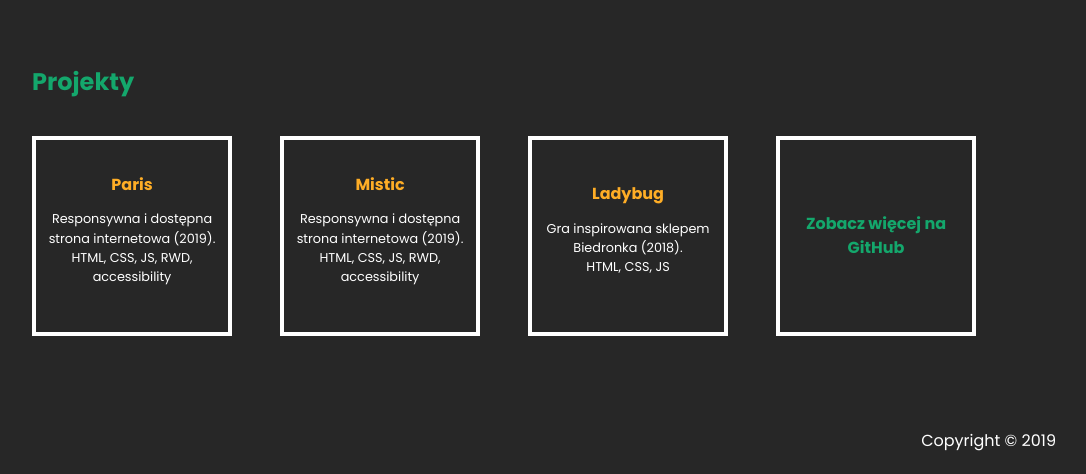
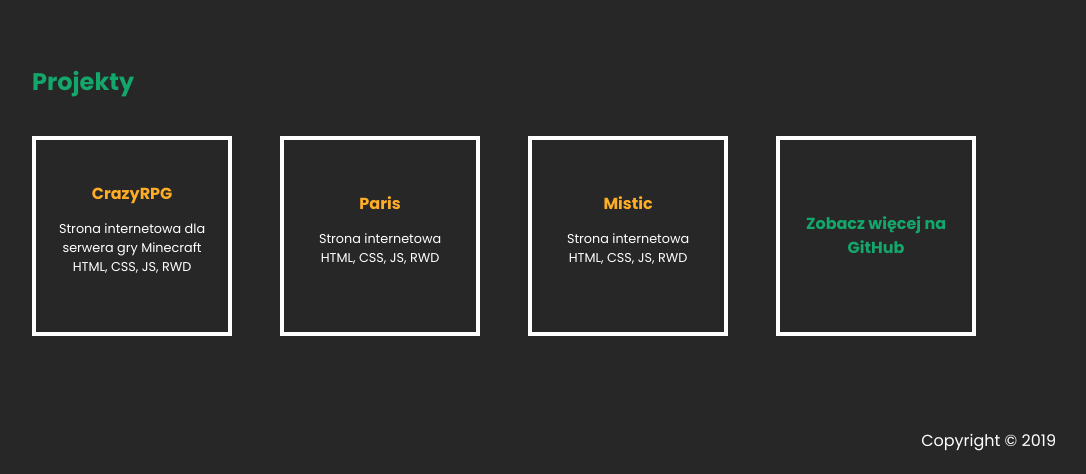
Before and after one commit to sfait/portfolio, a plain HTML site: page index.html in a window 1280 px wide. Shown: the part 703-1177 px from the top of the page, without its empty margins (96-1182 px from the left). Drawn offline with nearby package versions, Linux system fonts and the light colour scheme.

Commit message:
Add new project

```diff
--- a/index.html
+++ b/index.html
@@ -80,12 +80,21 @@
             <div class="projects-wrapper wrapper">
                 <h3 class="third-header">Projekty</h3>
                 <div class="projects-box">
+                    <a href="https://sfait.github.io/crazyrpg/" target="_blank">
+                        <div class="project">
+                            <h4 class="fourth-header">CrazyRPG</h4>
+                            <p class="project-paragraph">
+                                Strona internetowa dla serwera gry Minecraft
+                                <br />HTML, CSS, JS, RWD
+                            </p>
+                        </div>
+                    </a>
                     <a href="https://sfait.github.io/paris/" target="_blank">
                         <div class="project">
                             <h4 class="fourth-header">Paris</h4>
                             <p class="project-paragraph">
-                                Responsywna i dostępna strona internetowa (2019).
-                                <br />HTML, CSS, JS, RWD, accessibility
+                                Strona internetowa
+                                <br />HTML, CSS, JS, RWD
                             </p>
                         </div>
                     </a>
@@ -93,17 +102,8 @@
                         <div class="project">
                             <h4 class="fourth-header">Mistic</h4>
                             <p class="project-paragraph">
-                                Responsywna i dostępna strona internetowa (2019).
-                                <br />HTML, CSS, JS, RWD, accessibility
-                            </p>
-                        </div>
-                    </a>
-                    <a href="https://sfait.github.io/ladybug/" target="_blank">
-                        <div class="project">
-                            <h4 class="fourth-header">Ladybug</h4>
-                            <p class="project-paragraph">
-                                Gra inspirowana sklepem Biedronka (2018).
-                                <br />HTML, CSS, JS
+                                Strona internetowa
+                                <br />HTML, CSS, JS, RWD
                             </p>
                         </div>
                     </a>
```
